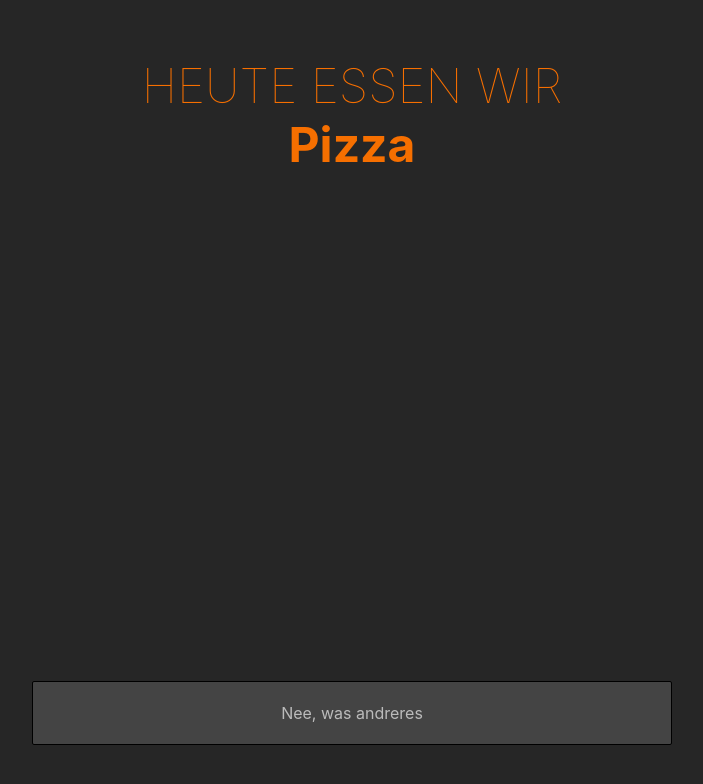
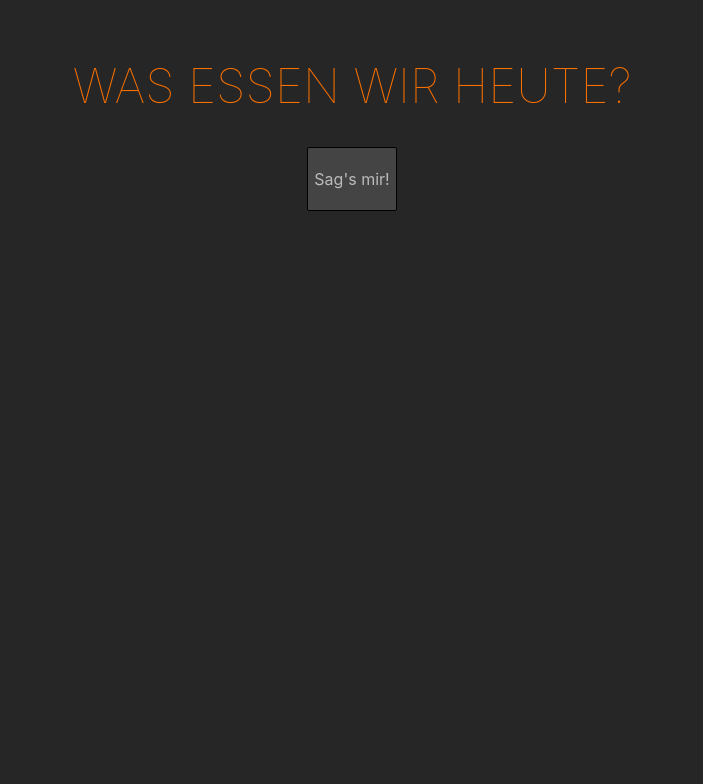
Before and after one commit to frie321984/was-essen-wir, a Svelte app: page / in a window 1280 px wide. Shown: the top 784 px of the page, without its empty margins (288-991 px from the left). Built offline with nearby package versions, Linux system fonts and the light colour scheme.

Commit message:
klick vorm essen und fade

```diff
--- a/src/App.svelte
+++ b/src/App.svelte
@@ -1,4 +1,8 @@
 <script>
+	import { fade } from 'svelte/transition';
+	const myhref = "" +window.location;
+	console.log(myhref);
+
 	let meals = [
 		 'Spinat, Kar&shy;toffel&shy;brei & Fisch&shy;stäb&shy;chen'
 		, 'Ei&shy;er&shy;ku&shy;chen'
@@ -53,9 +57,19 @@
 	}
 
 	wuerfeln();
+
+	let start = true;
+	function starte() {
+		start = false;
+	}
 </script>
 
 <main>
+	{#if start}
+		<h1>Was essen wir heute?</h1>
+
+		<button class="highlight" on:click={starte}>Sag's mir!</button>
+	{:else}
 		{#if !zufallsEssen}
 			<h1>Jetzt weiß ich auch nix mehr... 😒</h1>
 
@@ -63,15 +77,15 @@
 				<a href="https://www.chefkoch.de/rezept-des-tages/">Rezept des Tages</a>
 			</h2>
 		{:else}
-		<div id="aussuchen">
-		<h1>Heute essen wir <br /> <span>{@html zufallsEssen}</span></h1>
+			<div id="aussuchen" transition:fade="{{ duration: 500 }}">
+			<h1>Heute essen wir <br /> <span transition:fade="{{ duration: 2000, delay: 1000 }}">{@html zufallsEssen}</span></h1>
 
 			<button on:click={neuWuerfeln(zufallsEssen)}>
 				Nee, was andreres
 			</button>
 			</div>
 		{/if}
-
+	{/if}
 </main>
 
 <style>
```
Lines whose indentation alone changed are shown as unchanged.
